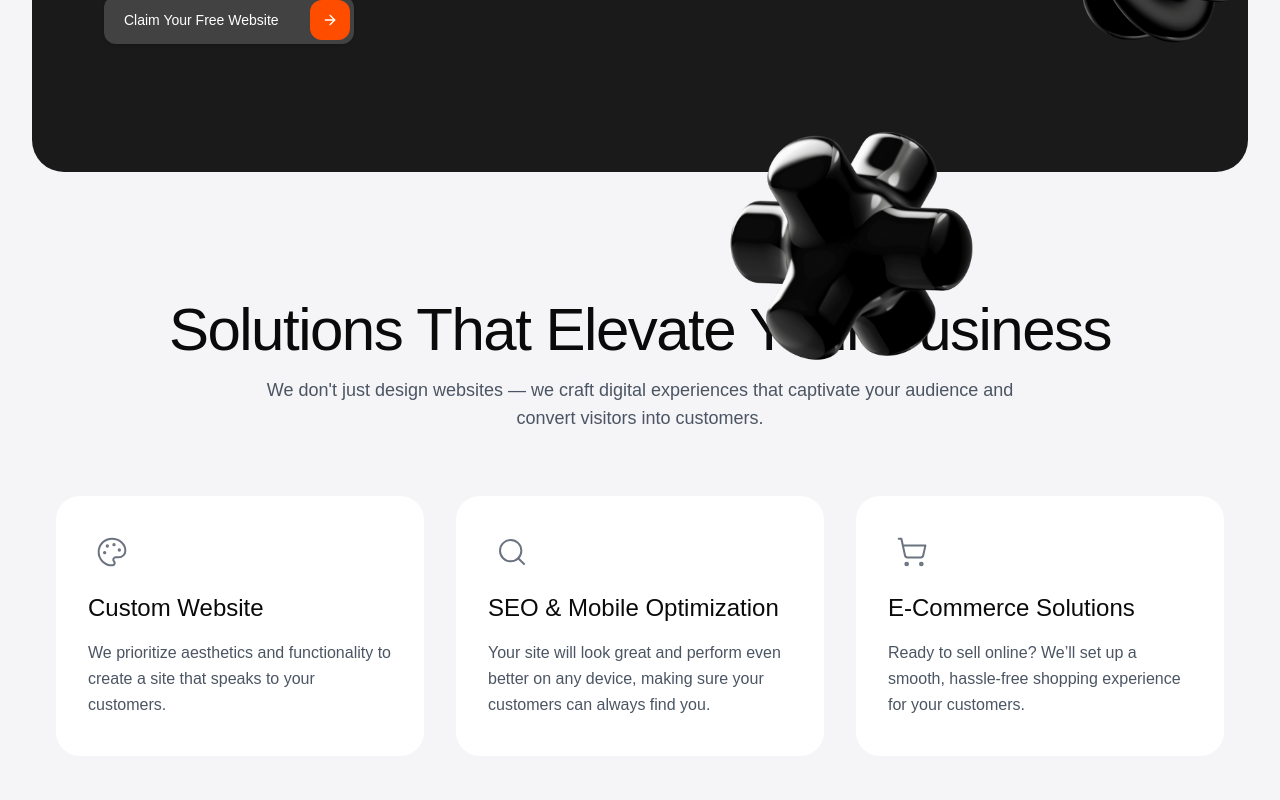
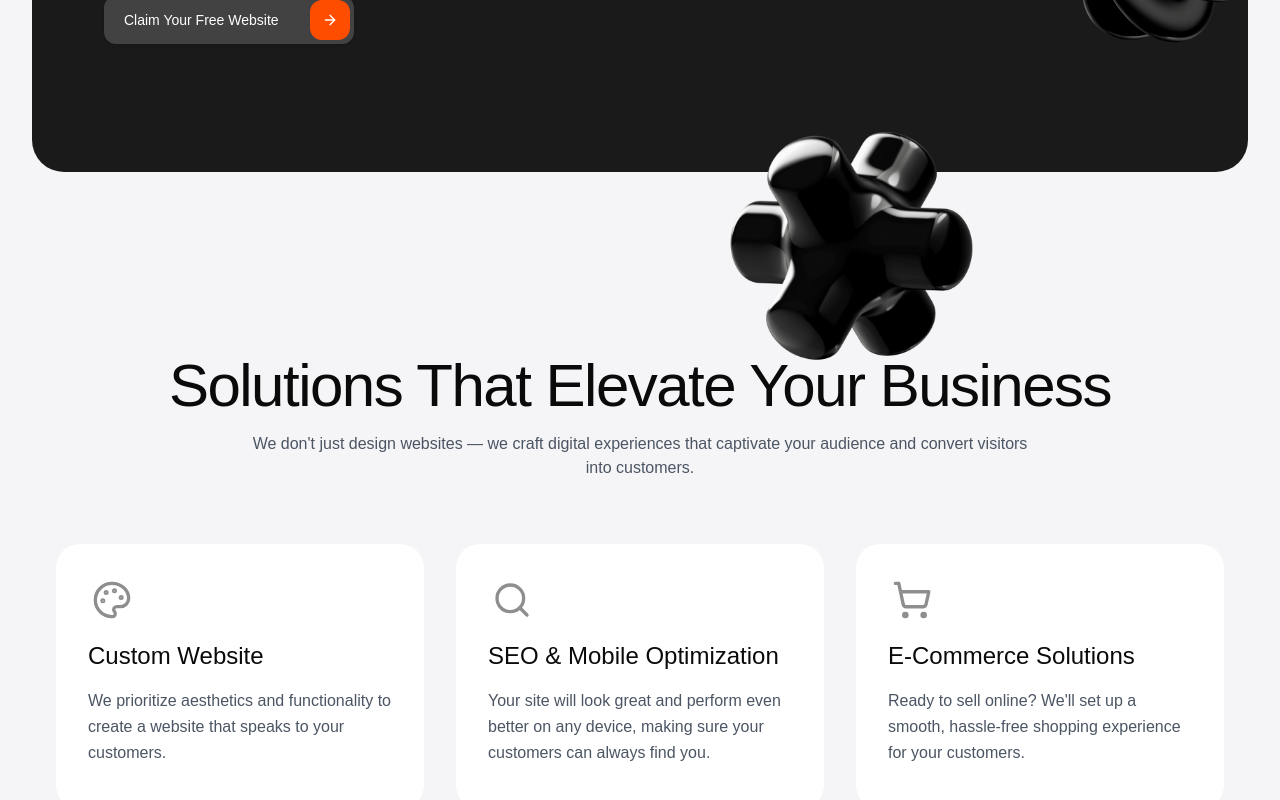
Before and after one commit to jovination/Spiraxy-Studios.com, a Next.js app: page / in a window 1280 px wide. Shown: the part 456-1256 px from the top of the page. Built offline with nearby package versions, Linux system fonts and the light colour scheme.

Commit message:
few changes

```diff
--- a/app/page.tsx
+++ b/app/page.tsx
@@ -5,7 +5,7 @@ import Image from "next/image";
 
 export default function Home() {
   return (
-    <div className="max-w-7xl mx-auto px-4 sm:px-6 lg:px-8 bg-[--background]">
+    <div className="max-w-7xl mx-auto px-4 sm:px-6 lg:px-8 ">
       <Navbar />
       <Hero />
       <ServicesSection />
--- a/components/Hero.tsx
+++ b/components/Hero.tsx
@@ -24,7 +24,7 @@ function Hero(){
             <GetStartedButton />
           </div>
         </div>
-        <figure className='absolute top-32 right-10 md:right-24 lg:right-64 w-[120px] md:w-[170px] lg:w-[177px]'>
+        <figure className='absolute top-32 right-10 md:right-24 lg:right-64 w-[110px] md:w-[170px] lg:w-[177px]'>
           <Image
           src={illustration2}
           className="filter brightness-125"
--- a/components/Navbar.tsx
+++ b/components/Navbar.tsx
@@ -70,8 +70,8 @@ function Navbar() {
               <span className="sr-only">Toggle menu</span>
             </Button>
           </SheetTrigger>
-          <SheetContent side="right">
-            <nav className="flex flex-col space-y-4">
+          <SheetContent side="right" className="w-[380px] m-4 border-none">
+            <nav className="flex flex-col space-y-2 bg-[--background] w-full h-auto p-4 rounded-2xl">
               {navItems.map((item) => (
                 <Link
                   key={item.href}
--- a/components/ServicesSection.tsx
+++ b/components/ServicesSection.tsx
@@ -1,10 +1,10 @@
-import { Palette, Search, ShoppingCart, Repeat } from 'lucide-react';
-
+import React from 'react'
+import { Palette, Search, ShoppingCart, type LucideIcon } from 'lucide-react'
 
 const services = [
   {
     title: "Custom Website",
-    description: "We prioritize aesthetics and functionality to create a site that speaks to your customers.",
+    description: "We prioritize aesthetics and functionality to create a website that speaks to your customers.",
     icon: Palette
   },
   {
@@ -14,19 +14,22 @@ const services = [
   },
   {
     title: "E-Commerce Solutions",
-    description: "Ready to sell online? We’ll set up a smooth, hassle-free shopping experience for your customers.",
+    description: "Ready to sell online? We'll set up a smooth, hassle-free shopping experience for your customers.",
     icon: ShoppingCart
   },
+]
+interface ServiceCardProps {
+    icon: LucideIcon
+    title: string
+    description: string
+  }
 
-];
-
-const ServiceCard = ({ icon: Icon, title, description }) => {
-
+const ServiceCard: React.FC<ServiceCardProps> = ({ icon: Icon, title, description }) => {
   return (
-    <div className="p-8 bg-white rounded-3xl  h-[260px]">
+    <div className="p-8 bg-white rounded-3xl h-[265px]">
       <div className="space-y-4">
         <div className="w-12 h-12 flex items-center justify-center">
-          <Icon className="w-8 h-8 text-gray-500" strokeWidth={1.5} />
+          <Icon className="w-10 h-10 text-[#8E8E8E]" strokeWidth={2} />
         </div>
         <h3 className="text-2xl font-medium w-full">
           {title}
@@ -36,19 +39,18 @@ const ServiceCard = ({ icon: Icon, title, description }) => {
         </p>
       </div>
     </div>
-  );
-};
-
+  )
+}
 
 function ServicesSection() {
   return (
-    <section className="w-full py-16 md:py-24 lg:py-32 bg-[--background]">
+    <section className="w-full py-16 md:py-24 lg:py-32 bg-[--background] mt-14">
       <div className="container px-2 md:px-6">
         <div className="flex flex-col items-center text-center space-y-4 mb-16">
           <h2 className="text-4xl md:text-5xl lg:text-6xl font-medium tracking-tight">
             Solutions That Elevate Your Business
           </h2>
-          <p className="text-lg text-gray-600 max-w-[800px]">
+          <p className="text-md font-normal text-gray-600 max-w-[800px]">
             We don't just design websites — we craft digital experiences that captivate your audience and convert visitors into customers.
           </p>
         </div>
@@ -64,7 +66,7 @@ function ServicesSection() {
         </div>
       </div>
     </section>
-  );
+  )
 }
 
-export default ServicesSection;
+export default ServicesSection
--- a/components/ui/sheet.tsx
+++ b/components/ui/sheet.tsx
@@ -31,7 +31,7 @@ const SheetOverlay = React.forwardRef<
 SheetOverlay.displayName = SheetPrimitive.Overlay.displayName
 
 const sheetVariants = cva(
-  "fixed z-50 gap-4 bg-background p-6 shadow-lg transition ease-in-out data-[state=closed]:duration-300 data-[state=open]:duration-500 data-[state=open]:animate-in data-[state=closed]:animate-out",
+  "fixed z-50 gap-4 border-none   shadow-lg transition ease-in-out data-[state=closed]:duration-300 data-[state=open]:duration-500 data-[state=open]:animate-in data-[state=closed]:animate-out",
   {
     variants: {
       side: {
```
